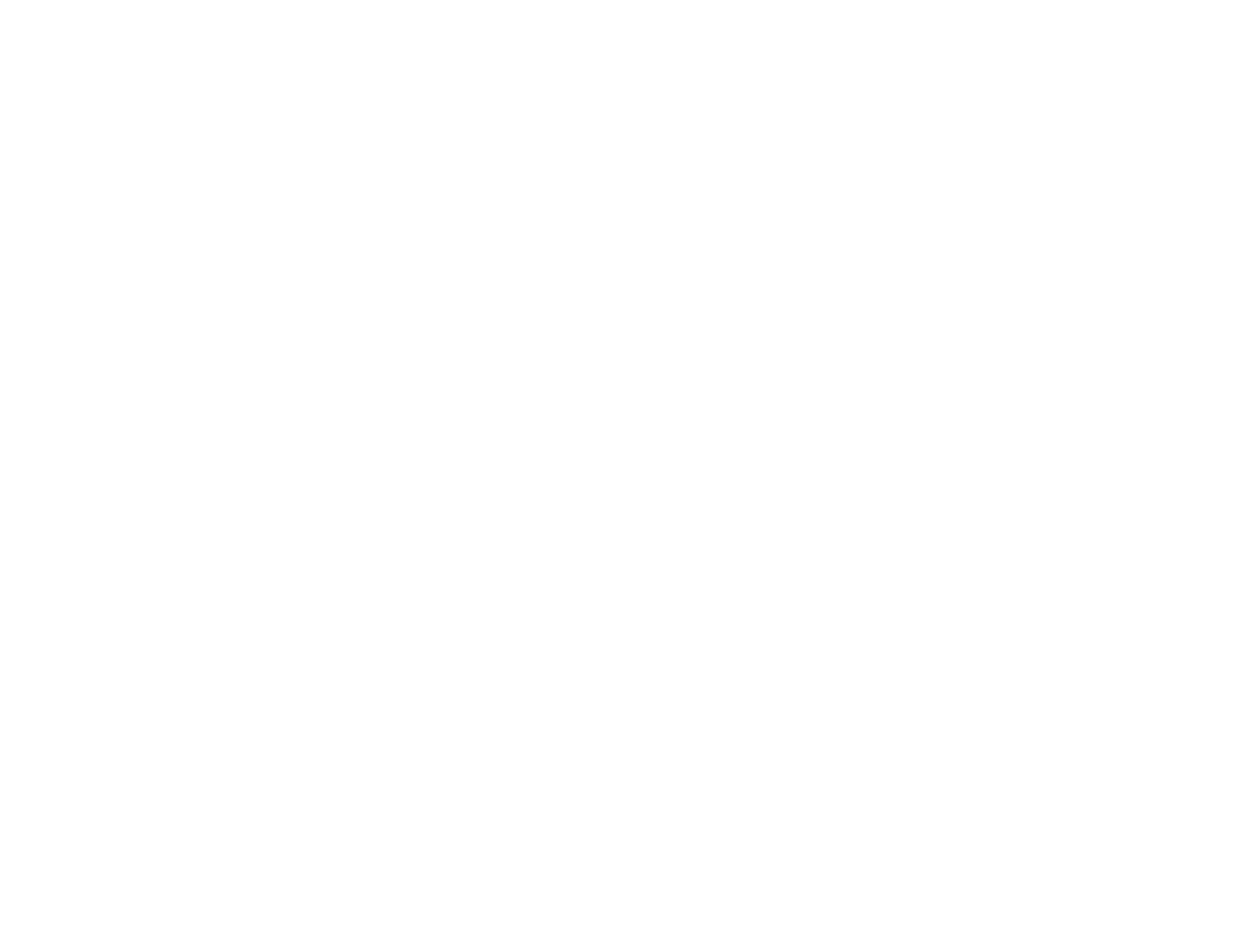
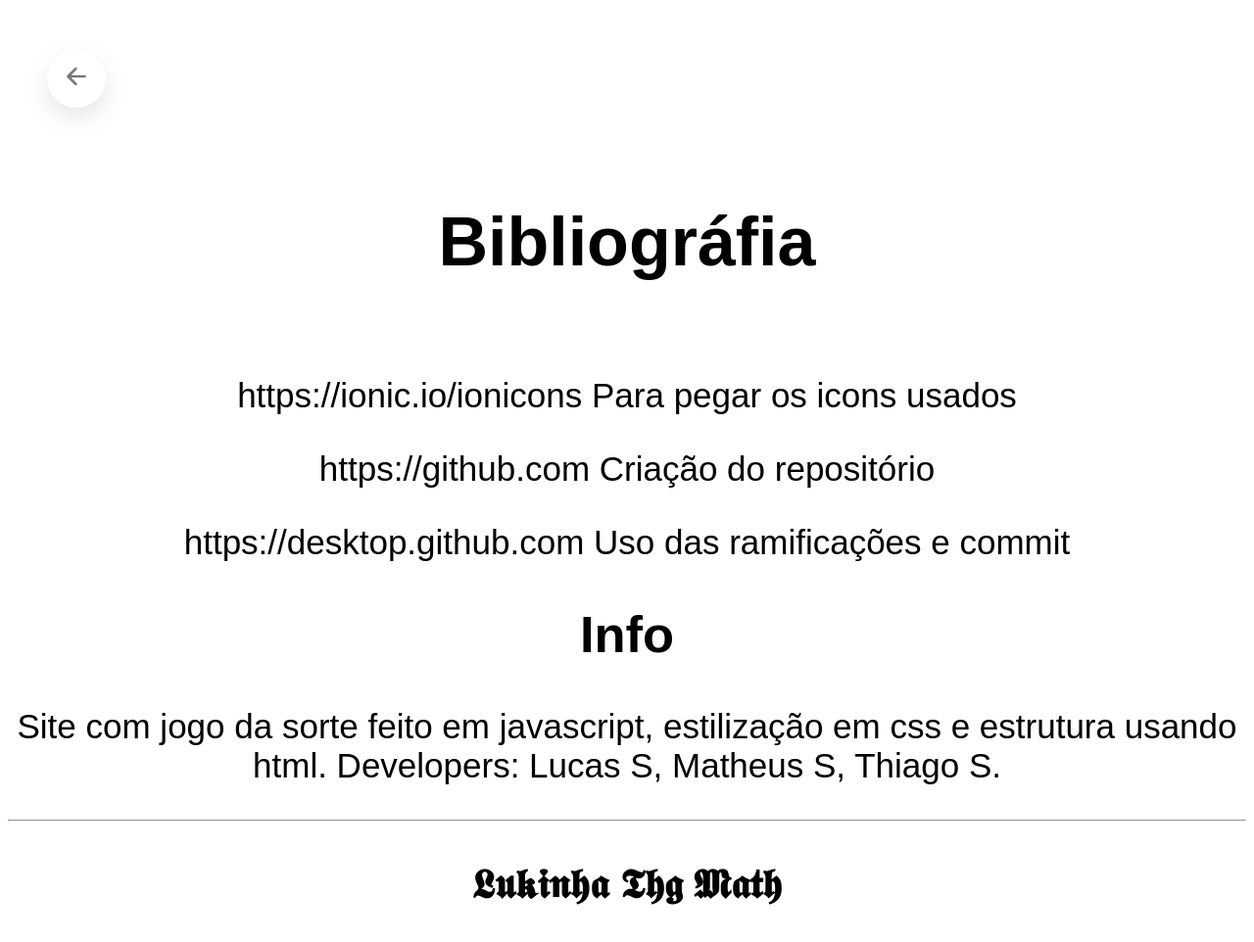
Before and after one commit to Thiago200888/Trabalho-de-ds, a plain HTML site: page html/info.html in a window 1280 px wide. Shown: the whole page at 98% size. Before the commit the page ends 800 px from the top, so only its background shows below. Drawn offline with nearby package versions, Linux system fonts and the light colour scheme.

Commit message:
footer e info
info

```diff
--- a/css/jogo.css
+++ b/css/jogo.css
@@ -124,3 +124,10 @@ ul li:hover .text{
     text-decoration: none;
     list-style: none;
 }
+
+footer{
+   position: absolute;
+   position: relative;
+
+
+}
--- a/html/info.html
+++ b/html/info.html
@@ -4,9 +4,43 @@
     <meta charset="UTF-8">
     <meta http-equiv="X-UA-Compatible" content="IE=edge">
     <meta name="viewport" content="width=device-width, initial-scale=1.0">
-    <title>Document</title>
+    <link rel="stylesheet" href="../css/jogo.css">
+    <title>Info</title>
 </head>
 <body>
+    <div class="container">
+        <ul>
+            <li style="--i: #cfcfcf; --j: #cccccc">
+                <span class="icon">
+                    <ion-icon name="arrow-back-outline"></ion-icon>
+                  </span>
+                <span class="text">
+                    <a href="index.html">Início</a>
+                </span>
+            </li>
+        </ul>
+        <main>
+            <h1>Bibliográfia</h1>
 
+            <p>https://ionic.io/ionicons Para pegar os icons usados</p>
+
+            <p>https://github.com Criação do repositório</p>
+
+            <p>https://desktop.github.com Uso das ramificações e commit </p>
+        </main>
+        <main>
+            <h2>Info</h2>
+            <p>Site com jogo da sorte feito em javascript, estilização em css e estrutura usando html.
+                Developers: Lucas S, Matheus S, Thiago S.
+            </p>
+        </main>
+        <hr>
+        <footer>
+            <h3>𝕷𝖚𝖐𝖎𝖓𝖍𝖆 𝕿𝖍𝖌 𝕸𝖆𝖙𝖍</h3>
+        </footer>
+
+
+<script type="module" src="https://unpkg.com/ionicons@5.5.2/dist/ionicons/ionicons.esm.js"></script>
+<script nomodule src="https://unpkg.com/ionicons@5.5.2/dist/ionicons/ionicons.js"></script>
 </body>
 </html>
```
